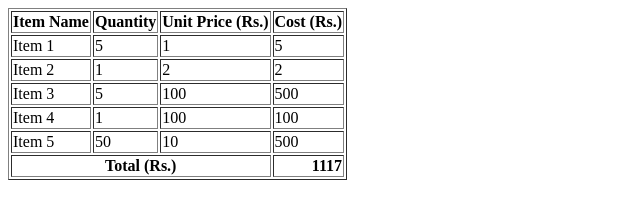
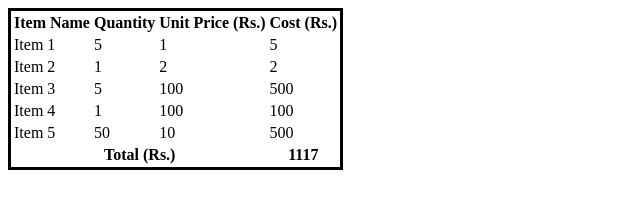
Before and after one commit to hundredrab/HTML-CSS, a plain HTML site: page 1/index.html in a window 1280 px wide. Shown: the whole page, without its empty margins (0-640 px from the left). Drawn offline with Linux system fonts and the light colour scheme.

Commit message:
Add styles to table.

```diff
--- a/1/index.html
+++ b/1/index.html
@@ -4,9 +4,10 @@
         <meta charset="utf-8">
         <meta name="viewport" content="width=device-width">
         <title>Cash Memo | Example Table</title>
+        <link rel="stylesheet" href="style.css" type="text/css" media="all">
     </head>
     <body>
-        <table border>
+        <table>
             <tr>
                 <th>Item Name</th>
                 <th>Quantity</th>
@@ -45,7 +46,7 @@
             </tr>
             <tr>
                 <th colspan='3'>Total (Rs.)</th>
-                <th align='right'>1117</th>
+                <th>1117</th>
             </tr>
         </table>
     </body>
--- /dev/null
+++ b/1/style.css
@@ -0,0 +1,4 @@
+table {
+    border-width: 2px;
+    border: solid #000;
+}
```
